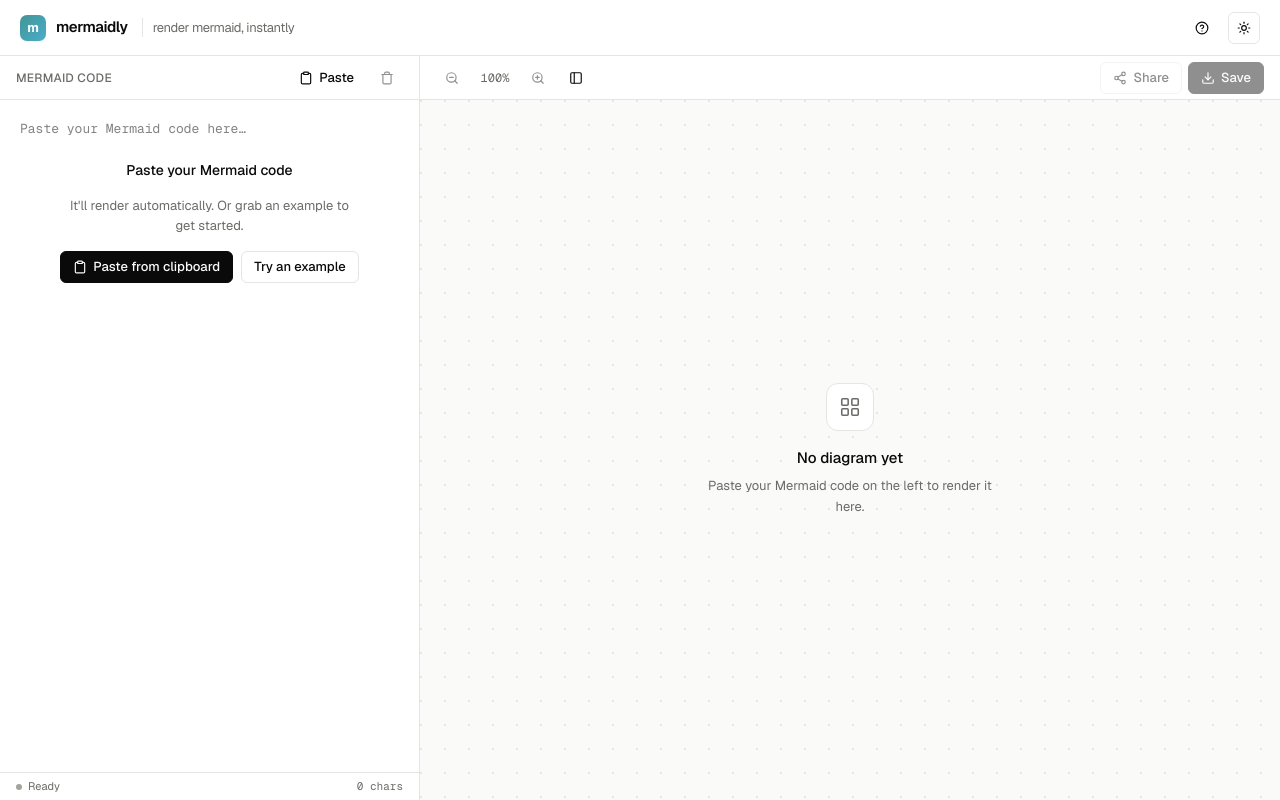
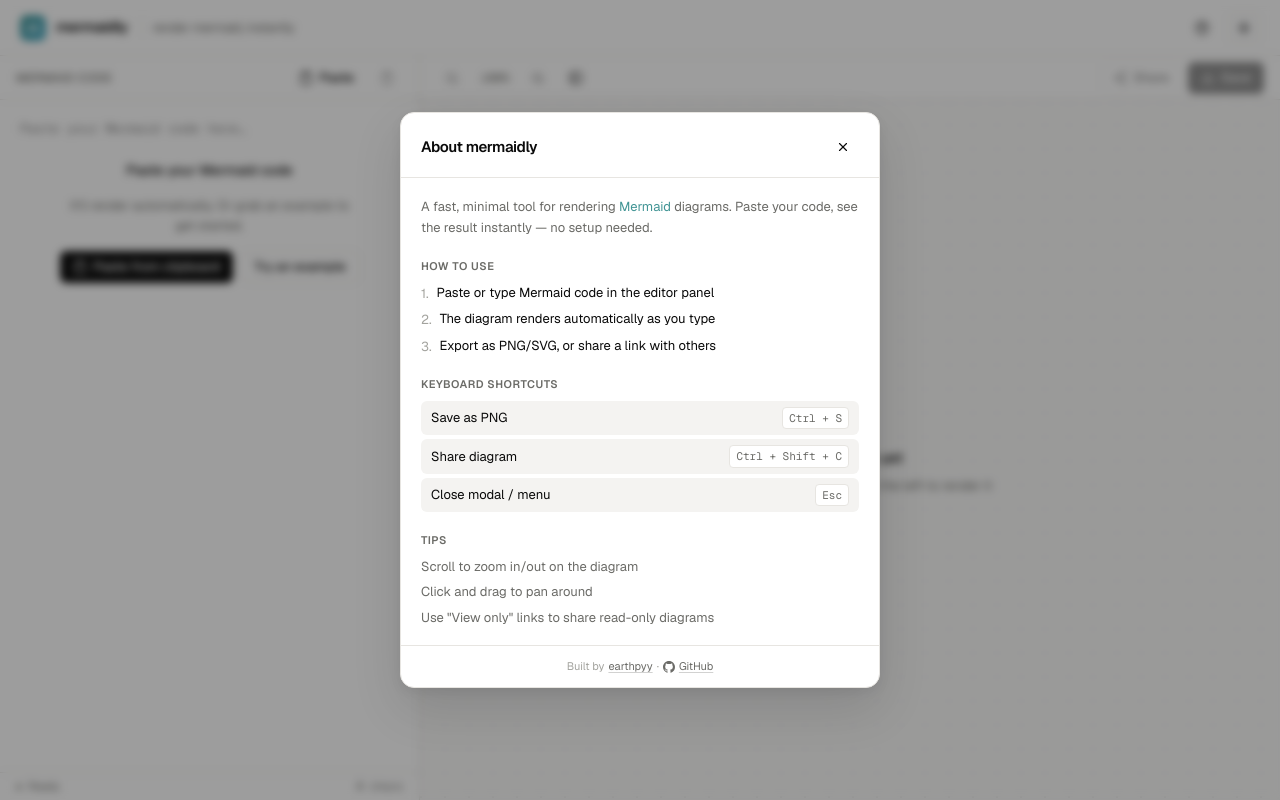
Before and after one commit to earthpyy/mermaidly, a Vue app in the folder apps/web/: page / in a window 1280 px wide. Both pictures are taken after a click on the button 1202 px from the left and 27 px from the top of the page. Built offline with nearby package versions, Linux system fonts and the light colour scheme.

Commit message:
Add help modal

```diff
--- a/apps/web/src/App.vue
+++ b/apps/web/src/App.vue
@@ -21,6 +21,7 @@
     />
   </main>
   <ShareModal />
+  <HelpModal />
   <ToastNotification />
 </template>
 
@@ -30,12 +31,14 @@
 import EditorPane from '@/components/EditorPane.vue'
 import DiagramPane from '@/components/DiagramPane.vue'
 import ShareModal from '@/components/ShareModal.vue'
+import HelpModal from '@/components/HelpModal.vue'
 import ToastNotification from '@/components/ToastNotification.vue'
 import { useEditor } from '@/composables/useEditor'
 import { useTheme } from '@/composables/useTheme'
 import { useDiagram } from '@/composables/useDiagram'
 import { useShare } from '@/composables/useShare'
 import { useExport } from '@/composables/useExport'
+import { useHelp } from '@/composables/useHelp'
 
 const editorRef = ref<InstanceType<typeof EditorPane>>()
 const diagramRef = ref<InstanceType<typeof DiagramPane>>()
@@ -45,6 +48,7 @@
 const { svgOutput, status, errorMessage } = useDiagram(code, theme)
 const { open: shareOpen, close: shareClose, loadFromHash } = useShare(code)
 const { handleSave } = useExport(theme, () => diagramRef.value?.getCanvasElement() ?? null)
+const { close: helpClose } = useHelp()
 
 const editorCollapsed = ref(localStorage.getItem('mermaidly-editor-collapsed') === '1')
 const viewOnly = ref(false)
@@ -67,6 +71,7 @@
   }
   if (e.key === 'Escape') {
     shareClose()
+    helpClose()
     editorRef.value?.closeMenus()
     diagramRef.value?.closeMenus()
   }
--- a/apps/web/src/components/AppHeader.vue
+++ b/apps/web/src/components/AppHeader.vue
@@ -23,7 +23,7 @@
       </span>
     </div>
     <div class="flex items-center gap-1.5">
-      <button class="btn btn-ghost" title="Help" aria-label="Help">
+      <button class="btn btn-ghost" title="Help" aria-label="Help" @click="helpOpen">
         <svg
           viewBox="0 0 24 24"
           fill="none"
@@ -75,6 +75,8 @@
 
 <script setup lang="ts">
 import { useTheme } from '@/composables/useTheme'
+import { useHelp } from '@/composables/useHelp'
 
 const { theme, toggle } = useTheme()
+const { open: helpOpen } = useHelp()
 </script>
--- /dev/null
+++ b/apps/web/src/components/HelpModal.vue
@@ -0,0 +1,168 @@
+<template>
+  <div
+    class="modal-backdrop"
+    :class="{ open: isOpen }"
+    role="dialog"
+    aria-modal="true"
+    aria-labelledby="help-title"
+    @click.self="close"
+  >
+    <div class="modal-card">
+      <div
+        class="flex items-center justify-between border-b px-5 pb-3.5 pt-[18px]"
+        :style="{ borderColor: 'var(--border)' }"
+      >
+        <h2 id="help-title" class="m-0 text-[15px] font-semibold tracking-tight">
+          About mermaidly
+        </h2>
+        <button class="btn btn-ghost btn-icon" aria-label="Close" @click="close">
+          <svg
+            viewBox="0 0 24 24"
+            fill="none"
+            stroke="currentColor"
+            stroke-width="2"
+            stroke-linecap="round"
+            stroke-linejoin="round"
+          >
+            <path d="M18 6 6 18" />
+            <path d="m6 6 12 12" />
+          </svg>
+        </button>
+      </div>
+      <div class="flex flex-col gap-5 px-5 py-[18px]">
+        <p class="m-0 text-[13px] leading-relaxed" :style="{ color: 'var(--fg-muted)' }">
+          A fast, minimal tool for rendering
+          <a
+            href="https://mermaid.js.org"
+            target="_blank"
+            rel="noopener noreferrer"
+            :style="{ color: 'var(--accent)' }"
+            >Mermaid</a
+          >
+          diagrams. Paste your code, see the result instantly — no setup needed.
+        </p>
+
+        <!-- How to use -->
+        <div>
+          <h3
+            class="mb-2 text-[11px] font-semibold uppercase tracking-wider"
+            :style="{ color: 'var(--fg-muted)' }"
+          >
+            How to use
+          </h3>
+          <ul
+            class="m-0 flex list-none flex-col gap-1.5 p-0 text-[13px]"
+            :style="{ color: 'var(--fg)' }"
+          >
+            <li class="flex items-start gap-2">
+              <span class="mt-px shrink-0" :style="{ color: 'var(--fg-faint)' }">1.</span>
+              Paste or type Mermaid code in the editor panel
+            </li>
+            <li class="flex items-start gap-2">
+              <span class="mt-px shrink-0" :style="{ color: 'var(--fg-faint)' }">2.</span>
+              The diagram renders automatically as you type
+            </li>
+            <li class="flex items-start gap-2">
+              <span class="mt-px shrink-0" :style="{ color: 'var(--fg-faint)' }">3.</span>
+              Export as PNG/SVG, or share a link with others
+            </li>
+          </ul>
+        </div>
+
+        <!-- Keyboard shortcuts -->
+        <div>
+          <h3
+            class="mb-2 text-[11px] font-semibold uppercase tracking-wider"
+            :style="{ color: 'var(--fg-muted)' }"
+          >
+            Keyboard shortcuts
+          </h3>
+          <div class="flex flex-col gap-1">
+            <div
+              v-for="shortcut in shortcuts"
+              :key="shortcut.label"
+              class="flex items-center justify-between rounded-[var(--radius-sm)] px-2.5 py-[6px]"
+              :style="{ background: 'var(--bg-sunken)' }"
+            >
+              <span class="text-[13px]" :style="{ color: 'var(--fg)' }">{{ shortcut.label }}</span>
+              <kbd
+                class="rounded-[4px] border px-[6px] py-[2px] text-[11px]"
+                :style="{
+                  fontFamily: '\'Geist Mono\', monospace',
+                  background: 'var(--bg-elev)',
+                  borderColor: 'var(--border)',
+                  color: 'var(--fg-muted)',
+                }"
+              >
+                {{ shortcut.keys }}
+              </kbd>
+            </div>
+          </div>
+        </div>
+
+        <!-- Tips -->
+        <div>
+          <h3
+            class="mb-2 text-[11px] font-semibold uppercase tracking-wider"
+            :style="{ color: 'var(--fg-muted)' }"
+          >
+            Tips
+          </h3>
+          <ul
+            class="m-0 flex list-none flex-col gap-1.5 p-0 text-[13px]"
+            :style="{ color: 'var(--fg-muted)' }"
+          >
+            <li>Scroll to zoom in/out on the diagram</li>
+            <li>Click and drag to pan around</li>
+            <li>Use "View only" links to share read-only diagrams</li>
+          </ul>
+        </div>
+      </div>
+      <div
+        class="flex items-center justify-center gap-1 border-t px-5 py-3 text-[11px]"
+        :style="{ borderColor: 'var(--border)', color: 'var(--fg-faint)' }"
+      >
+        Built by
+        <a
+          href="https://github.com/earthpyy"
+          target="_blank"
+          rel="noopener noreferrer"
+          class="underline decoration-current/30 underline-offset-2 transition-colors hover:decoration-current/60"
+          :style="{ color: 'var(--fg-muted)' }"
+          >earthpyy</a
+        >
+        &middot;
+        <a
+          href="https://github.com/earthpyy/mermaidly"
+          target="_blank"
+          rel="noopener noreferrer"
+          class="inline-flex items-center gap-1 underline decoration-current/30 underline-offset-2 transition-colors hover:decoration-current/60"
+          :style="{ color: 'var(--fg-muted)' }"
+        >
+          <svg width="12" height="12" viewBox="0 0 24 24" fill="currentColor">
+            <path
+              d="M12 0C5.37 0 0 5.37 0 12c0 5.31 3.435 9.795 8.205 11.385.6.105.825-.255.825-.57 0-.285-.015-1.23-.015-2.235-3.015.555-3.795-.735-4.035-1.41-.135-.345-.72-1.41-1.23-1.695-.42-.225-1.02-.78-.015-.795.945-.015 1.62.87 1.845 1.23 1.08 1.815 2.805 1.305 3.495.99.105-.78.42-1.305.765-1.605-2.67-.3-5.46-1.335-5.46-5.925 0-1.305.465-2.385 1.23-3.225-.12-.3-.54-1.53.12-3.18 0 0 1.005-.315 3.3 1.23.96-.27 1.98-.405 3-.405s2.04.135 3 .405c2.295-1.56 3.3-1.23 3.3-1.23.66 1.65.24 2.88.12 3.18.765.84 1.23 1.905 1.23 3.225 0 4.605-2.805 5.625-5.475 5.925.435.375.81 1.095.81 2.22 0 1.605-.015 2.895-.015 3.3 0 .315.225.69.825.57A12.02 12.02 0 0 0 24 12c0-6.63-5.37-12-12-12z"
+            />
+          </svg>
+          GitHub
+        </a>
+      </div>
+    </div>
+  </div>
+</template>
+
+<script setup lang="ts">
+import { computed } from 'vue'
+import { useHelp } from '@/composables/useHelp'
+
+const { isOpen, close } = useHelp()
+
+const isMac = computed(() => navigator.platform.toUpperCase().includes('MAC'))
+const mod = computed(() => (isMac.value ? '⌘' : 'Ctrl'))
+
+const shortcuts = computed(() => [
+  { label: 'Save as PNG', keys: `${mod.value} + S` },
+  { label: 'Share diagram', keys: `${mod.value} + Shift + C` },
+  { label: 'Close modal / menu', keys: 'Esc' },
+])
+</script>
--- /dev/null
+++ b/apps/web/src/composables/useHelp.ts
@@ -0,0 +1,15 @@
+import { ref } from 'vue'
+
+const isOpen = ref(false)
+
+export function useHelp() {
+  function open() {
+    isOpen.value = true
+  }
+
+  function close() {
+    isOpen.value = false
+  }
+
+  return { isOpen, open, close }
+}
```
Also changed, not shown: 1 other file (tests, documents, lock files or other folders).
